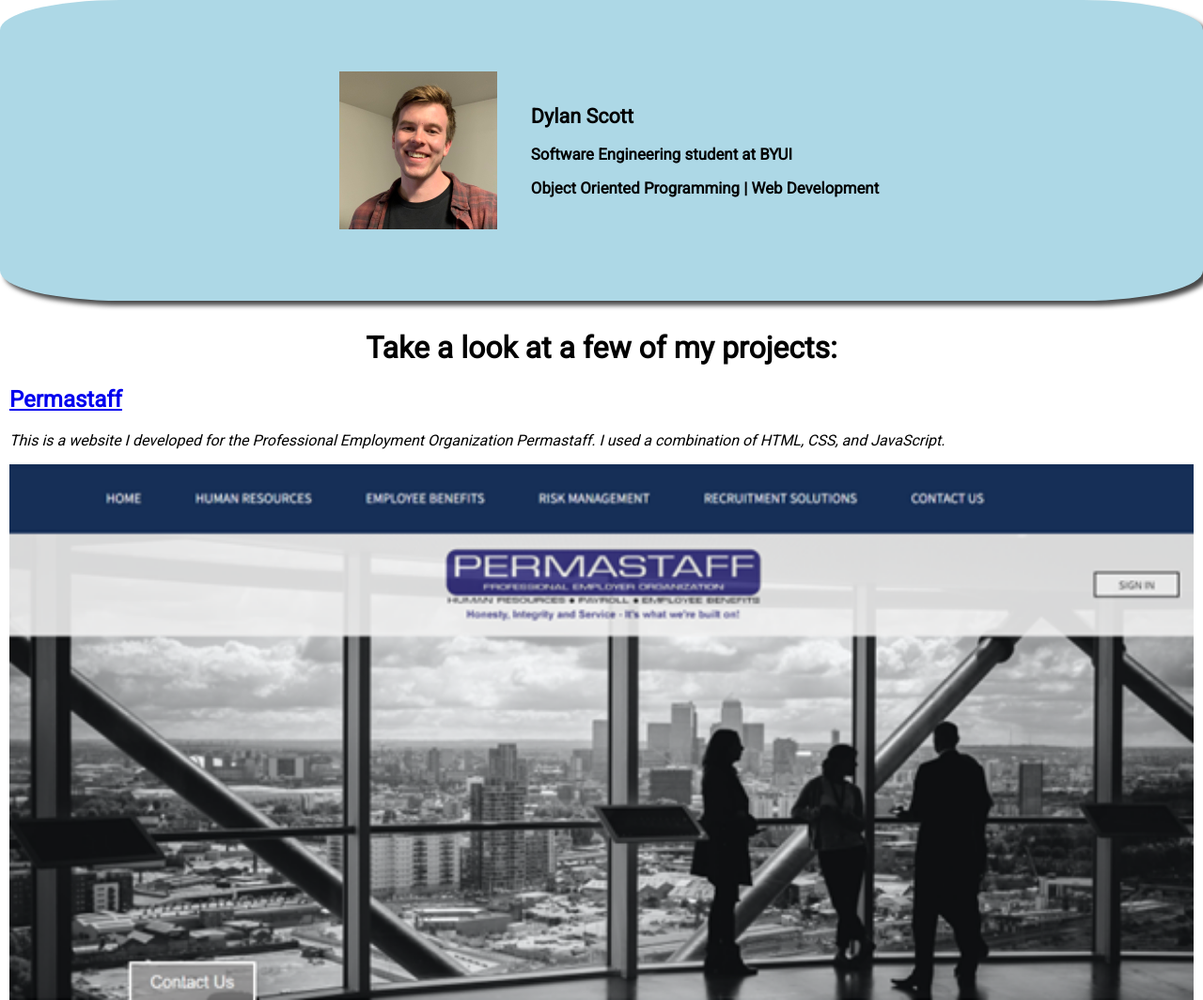
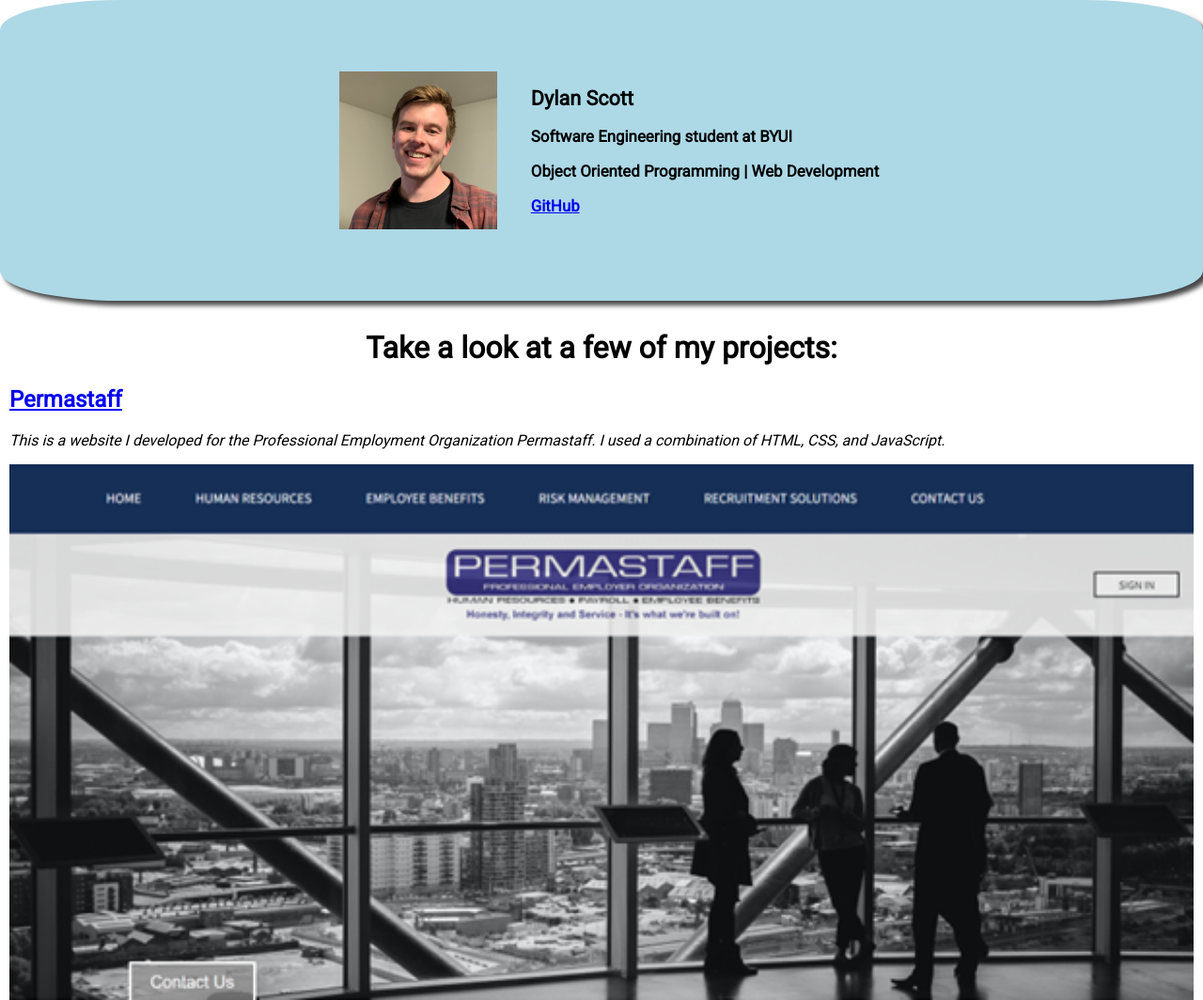
Before and after one commit to dtscott9/Portfolio, a plain HTML site: page index.html in a window 1280 px wide. Shown: the top 1064 px of the page at 94% size. Drawn offline with Linux system fonts and the light colour scheme.

Commit message:
added github link

```diff
--- a/index.html
+++ b/index.html
@@ -15,6 +15,7 @@
           <h2 id="name">Dylan Scott</h2>
           <h3 id="desc">Software Engineering student at BYUI</h3>
           <h3>Object Oriented Programming | Web Development</h3>
+          <h3><a href="https://github.com/dtscott9?tab=repositories">GitHub</a></h3>
         </div>
       </div>
     </header>
@@ -87,14 +88,17 @@
         </li>
         <li>
           <h2>
-            <a href="https://github.com/dtscott9/Hangman-Plus-Plus">Hangman++</a>
+            <a href="https://github.com/dtscott9/Hangman-Plus-Plus"
+              >Hangman++</a
+            >
           </h2>
           <p class="work_desc">
             I made this project using Kotlin in Android Studio. It started out
             as just a simple hangman game to learn the ins and outs of Kotlin,
             but after I finished it I wanted to add more, specifically the
-            ability to save high scores in a Firestore database. I also wanted to learn how to
-            do animations in Android studio so I implemented those as well.
+            ability to save high scores in a Firestore database. I also wanted
+            to learn how to do animations in Android studio so I implemented
+            those as well.
           </p>
           <img
             class="project_img"
```
